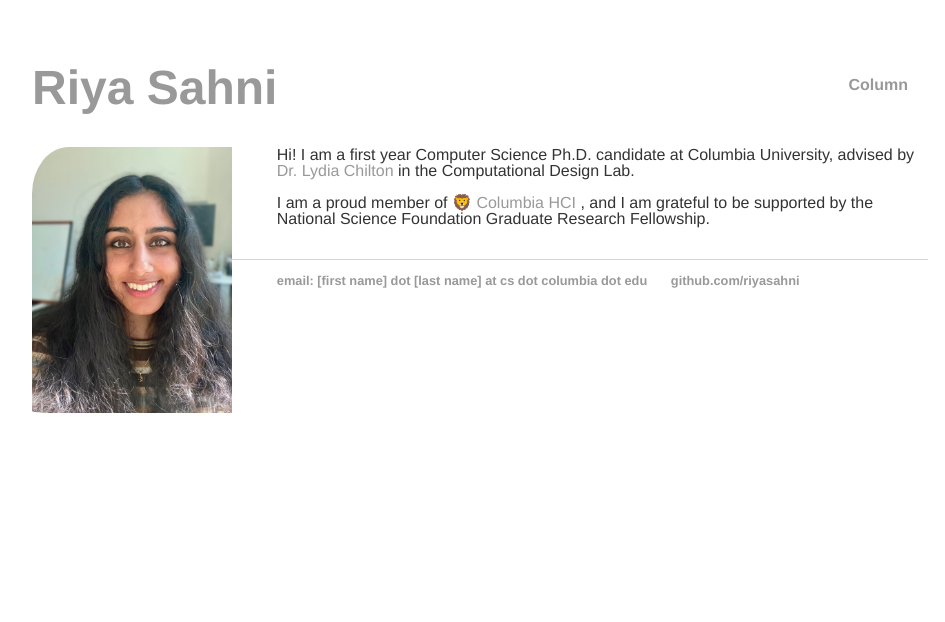
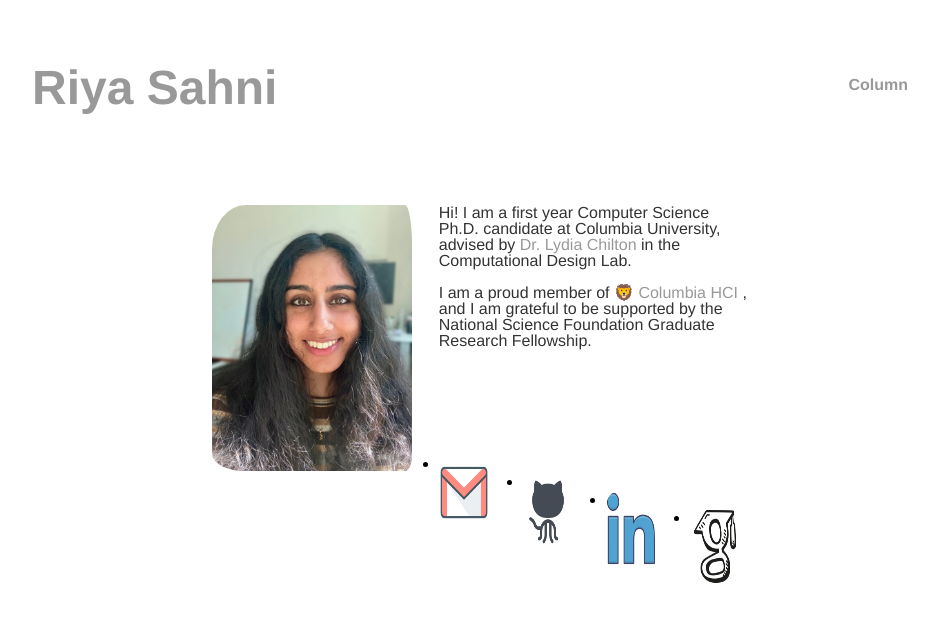
Before and after one commit to riyasahni/riyasahni.github.io, a Jekyll site: the page built from index.html, in a window 1280 px wide. Shown: the top 622 px of the page, without its empty margins (160-1105 px from the left). Built offline with Jekyll 4.4.1, drawn with Linux system fonts in a browser that asks for light colours.

Commit message:
hopefully I haven't broken anything

```diff
--- a/_includes/header.html
+++ b/_includes/header.html
@@ -5,6 +5,7 @@
 	<meta name="viewport" width="device-width, initial-scale=1.0">
 	<meta name="description" content="{{ page.description }}">
 	<meta name="author" content="Riya Sahni">
+	<link rel="icon" href="/img/lion_favicon.png">
 
 	<title>{{ page.title }} | Riya Sahni | HCI & HAI Researcher.</title>
 	<!-- styles -->
--- a/_layouts/default.html
+++ b/_layouts/default.html
@@ -19,12 +19,28 @@
 
 			{{ content }}
 
+				<ul>
+					<li> <a href="riya.sahni@cs.columbia.edu">
+						<img src="\img\favicons\email.png" alt="email" width="50" height="75">
+						</a> </li>
+					<li> <a href="github.com/riyasahni">
+							<img src="\img\favicons\github.png" alt="github" width="50" height="75">
+						</a> </li>
+					<li> <a href="https://www.linkedin.com/in/riya-sahni">
+							<img src="\img\favicons\linkedin.png" alt="linkedin" width="50" height="75">
+						</a> </li>
+					<li> <a href="https://scholar.google.com/">
+							<img src="\img\favicons\google_scholar.png" alt="google_scholar" width="50" height="75">
+						</a> </li>
+				</ul>
+
 			</div><!-- /.container -->
-			<footer>
+		<!-- <footer>
 	    		<ul>
-	        		<li><a>email: [first name] dot [last name] at cs dot columbia dot edu </a></li>
-	        		<li><a href="https://github.com/riyasahni">github.com/riyasahni</a></li>
+	        		<li><a>[first name].[last name]@cs.columbia.edu | </a></li>
+	        		<li><a href="https://github.com/riyasahni">github.com/riyasahni |</a></li>
+					<li><a href="https://www.linkedin.com/in/riya-sahni">LinkedIn |</a></li>
 				</ul>
-			</footer>
+			</footer> -->
 		</body>
 	</html>
--- a/css/main.css
+++ b/css/main.css
@@ -1,6 +1,9 @@
 body {
     margin: 60px auto;
     width: 70%;
+}
+div {
+    margin: 90px;
 }
 header {
     background: rgb(53, 41, 116);
@@ -57,6 +60,11 @@
     font-size: .8em;
 }
 
+ul.socials {
+    border-top: 1px solid #d5d5d5;
+    font-size: .8em;
+}
+
 ul.posts {
     margin: 20px auto 40px;
     font-size: 1.5em;
```
Also changed, not shown: img/favicons/email.png (added), img/favicons/github.png (added), img/favicons/google_scholar.png (added), img/favicons/linkedin.png (added), img/lion_favicon.png (added).
